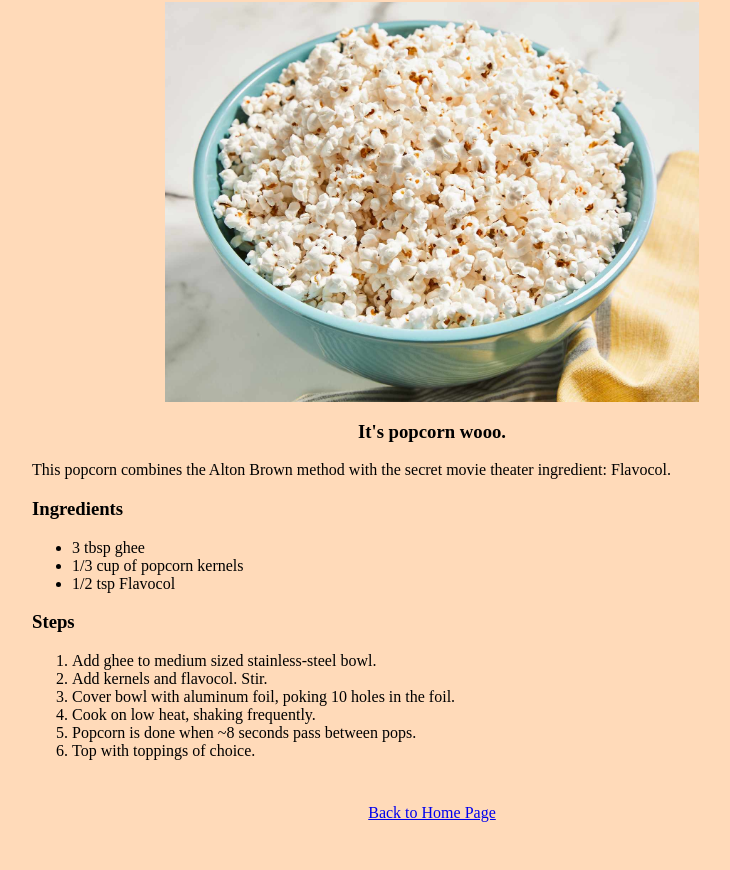
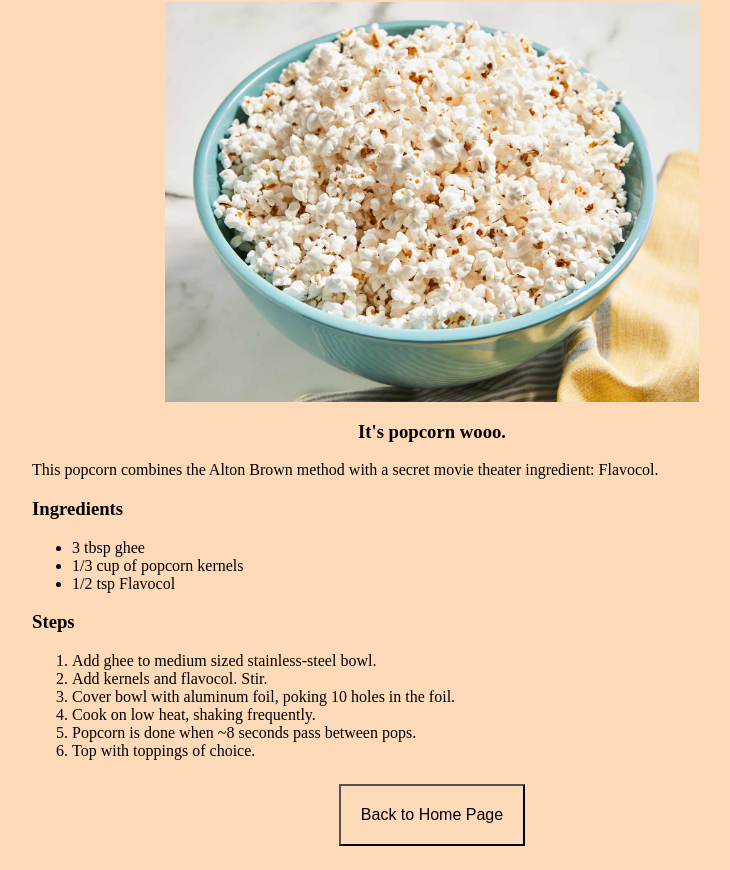
Before and after one commit to dkimb0/odin-recipes, a plain HTML site: page recipes/popcorn.html in a window 1280 px wide. Shown: the part 78-948 px from the top of the page, without its empty margins (208-938 px from the left). Drawn offline with Linux system fonts and the light colour scheme.

Commit message:
add button for return home

```diff
--- a/recipes/popcorn.html
+++ b/recipes/popcorn.html
@@ -12,7 +12,7 @@
         <h3 class="caption">It's popcorn wooo.</h3>
 
         <div class="recipebody">
-            <p>This popcorn combines the Alton Brown method with the secret movie theater ingredient: Flavocol.</p>
+            <p>This popcorn combines the Alton Brown method with a secret movie theater ingredient: Flavocol.</p>
             <h3>Ingredients</h3>
             <ul>
                 <li>3 tbsp ghee</li>
@@ -32,6 +32,8 @@
 
         </div>
 
-        <a class="return" href="../index.html">Back to Home Page</a>
+        <button class="return" onclick="window.location.href='../index.html';">
+            Back to Home Page
+        </button>
     </body>
 </html>
--- a/styles.css
+++ b/styles.css
@@ -65,4 +65,11 @@ body {
     font-size: 16px;
     margin: 24px auto;
     padding: 20px 20px;
+    background-color: peachpuff;
+
 }
+
+.return:hover {
+    background-color:rgb(254, 207, 166) ;
+    transition: 0.1s;
+}
```
Also changed, not shown: recipes/beans.html (+3 -2 lines), recipes/carnitas.html (+3 -1 lines).
